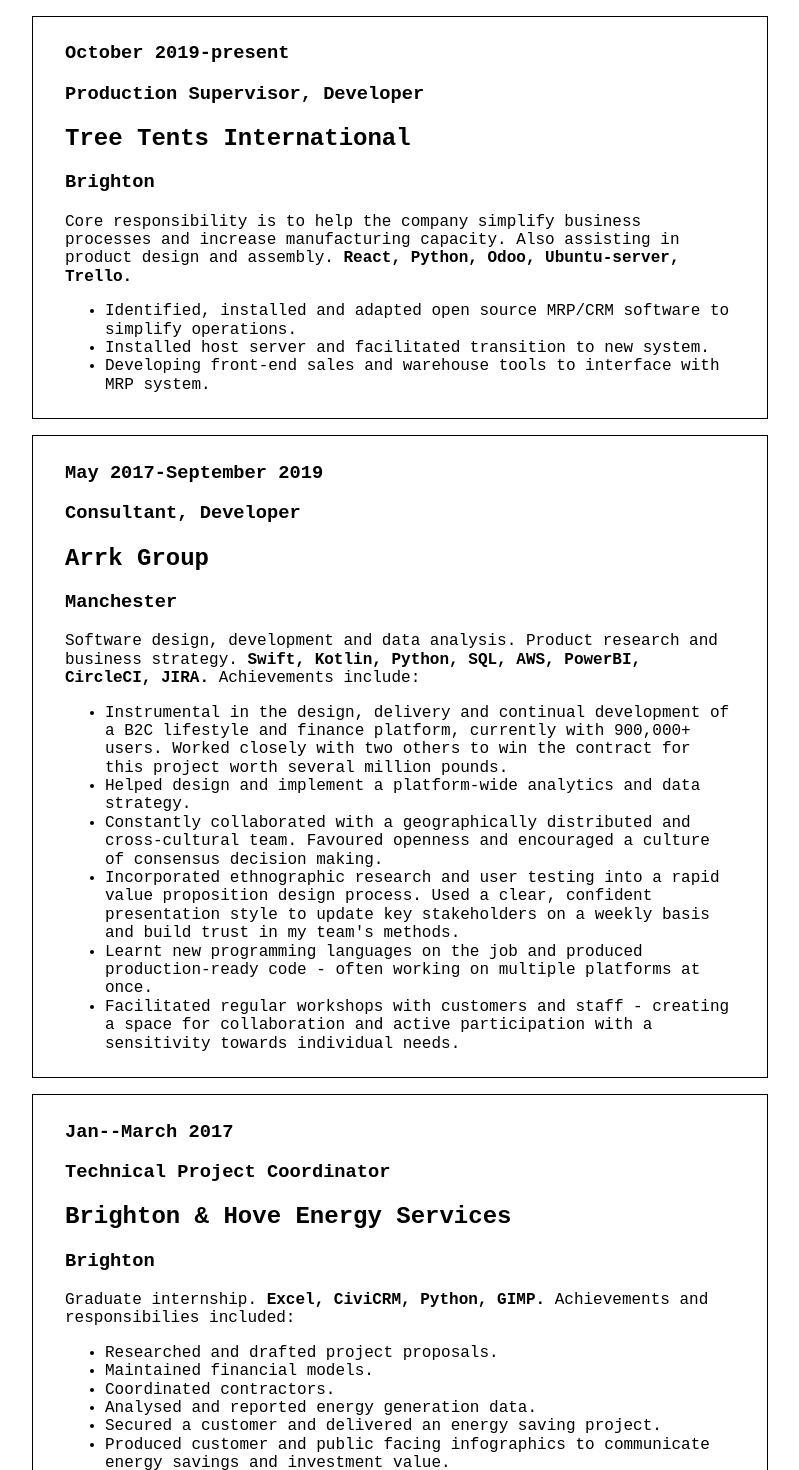
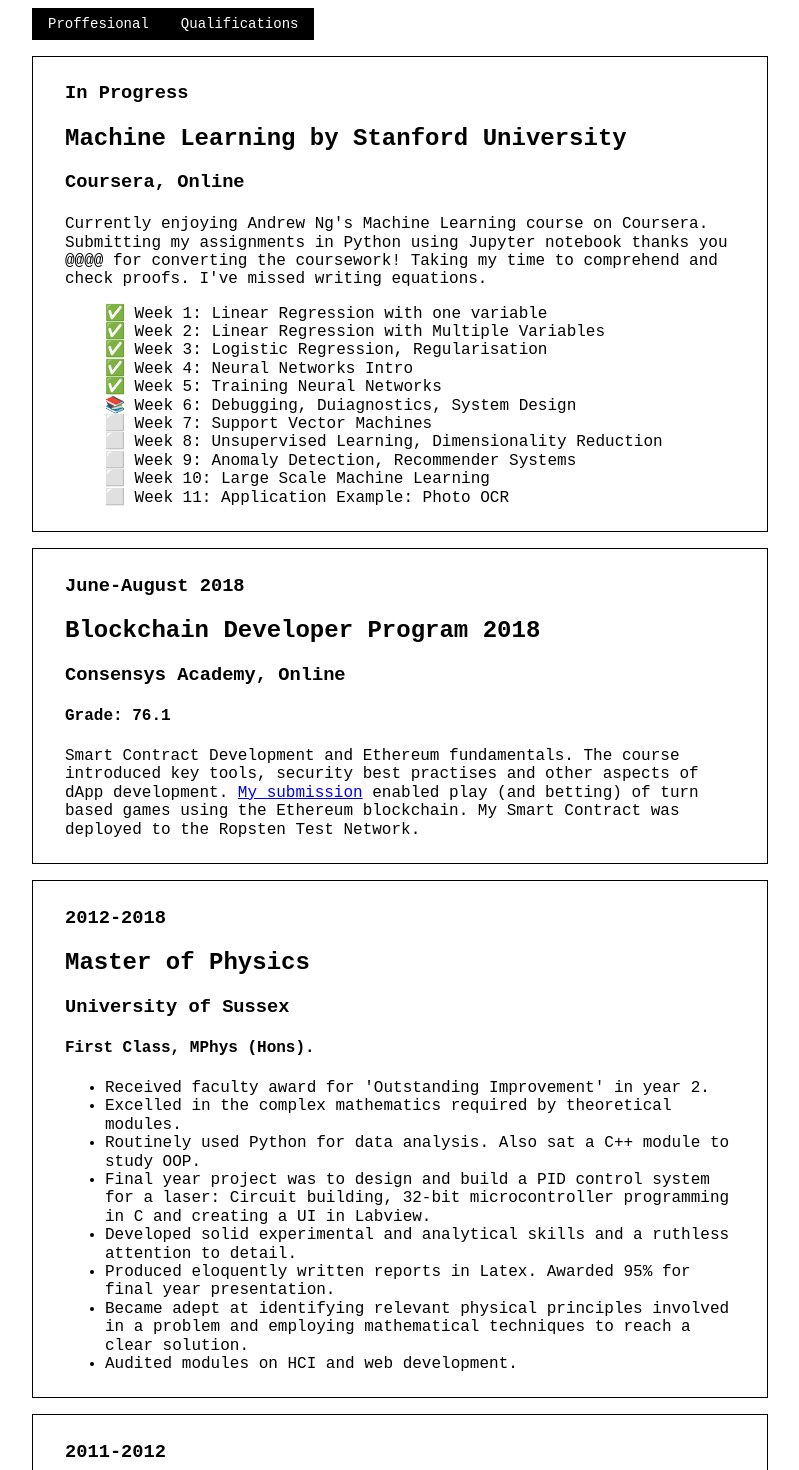
Before and after one commit to chromebanana/personal-website, a React (Create React App) app: page / in a window 1280 px wide. Shown: the part 100-1570 px from the top of the page, without its empty margins (240-1039 px from the left). Built offline with nearby package versions, Linux system fonts and the light colour scheme.

Commit message:
added menu buttons for portfolio section, a qualifications section and updated contact page

```diff
--- a/src/App.js
+++ b/src/App.js
@@ -1,6 +1,6 @@
 import React, { Component } from 'react';
 import { Navigation } from './Navigation';
-import { Portfolio } from './Portfolio';
+import Portfolio from './Portfolio';
 
 import './App.css';
 
@@ -29,13 +29,13 @@
       {this.state.route === 'home' ?
         <div>
         <h1>William Cragg</h1>
-        <h2>Full Stack Developer</h2>
+        <h2>Full Stack Developer.  LAST COMMITTTT</h2>
         </div>
         : ( route === 'bio' ? <div>
           <h2>About Me</h2><p>
           Enthusiastic team player pursuing a career at the intersection of AI and sustainability.
           I'm motivated by technology's capacity to accelerate social and environmental change.
-          I'd like to work in a high performance organisation tackling challenging, critical problems.
+          I'd like to work in a high performance organisation focused on solving societally important problems.
           A job that allows me to flex my mathematics muscles is a must💪.
            <strong> I'm particularly interested in working on industrial scale applications of privacy-preserving machine learning, data fusion or multi-agent modelling.</strong>
           <ul>
@@ -44,19 +44,19 @@
             <li>Thorough, diligent and thoughtful.</li>
             <li>Mostly using Python and React.</li>
           </ul>
-          I also human very well.</p>
+          </p>
           <h2>Tools & Technical Skills</h2>
           <p className="mb1">With Proffesional Experience: Python, React, Swift, SQL, Data Analysis and Reporting, AWS.</p>
           <p className="mt0">Academic and hobby: C, C++, Machine Learning, Smart Contracts, 32-bit microcontrollers, TouchDesigner, Processing.</p>
           <h2>Human Skills</h2><p>Workshop facilitation, Design thinking, Free-association narrative interviews, clear and confident presentation style, kind, honest and direct.</p>
-          <h2>Relevant Interests</h2><p>Federeated Learning, Data Fusion using Baysian Inference, DLTs, Design Theory, Generative Art, Multi-Agent Systems, Power Dynamics, Non-violent Communication, Wallace & Gromit</p>
+          <h2>Relevant Interests</h2><p>Federeated Learning, Data Fusion using Baysian Inference, DLTs, Design Theory, Generative Art, Multi-Agent Systems, Power Dynamics, Non-violent Communication, Wallace & Gromit.</p>
           </div>
         : ( route === 'portfolio' ?
           <Portfolio/>
 
 
 
-        : ( route === 'contact' ? <div><p>contact id also love feed back on this website/any usabiltiy issues responsiveness</p></div> : this.setState({route: 'home'})
+        : ( route === 'contact' ? <div><p>Open to Jobs, collaborations, art projects, or just conversation. I'd love feedback on this website, particularly regarding responsiveness or browser support. Im currently building the backend for a 'contact form' using Django. If you think this is the wrong thing to use I'd like to know why! INCLUDE BUTTONS FOR GITHUB TWITTER LINKEDIN</p></div> : this.setState({route: 'home'})
         )))
       }
       </div>
--- a/src/Portfolio.js
+++ b/src/Portfolio.js
@@ -1,6 +1,5 @@
 import React from 'react';
-// className="pa2 ma2 bg-green" variant='primary'
- const PortfolioItem = ({ date, role, title, location, body }) => {
+ const PortfolioItem = ({ date, role, title, location, detail, body }) => {
   return (
   		<div className="pv2">
   		<article className="ba ph4 pv2">
@@ -8,6 +7,7 @@
 		<h3>{role}</h3>
 		<h2>{title}</h2>
 		<h3>{location}</h3>
+		<h4>{detail}</h4>
 		<p className="">{body}</p>
 		</article>
   		</div>
@@ -15,9 +15,40 @@
     )
 }
 
-export const Portfolio = ({ }) => {
-  return (
+
+const Button = ({ currentSelection, text, onClick }) => {
+		console.log('test' + {currentSelection})
+
+	// console.log({currentSelection}==='Proffesional')
+  return(
+ <a class={{currentSelection}==={text} ? "f6 link dim ph3 pv2 mb2 dib white bg-black" : "f6 link dim ph3 pv2 mb2 dib white bg-black"} onClick={onClick} href="#0">{text}</a>
+  )
+}
+
+
+class Portfolio extends React.Component {
+	constructor() {
+		super();
+		this.state = {
+			category: 'Qualifications'
+		}
+	}
+
+	changePortfolioCategory = (event) => {
+		let target = event.target
+		console.log(target.text)
+		this.setState({category: target.text})
+		console.log(this.state.category)
+
+	}
+
+ render() {
+ 	return (
           <div>
+          <Button
+          currentSelection={this.state.category} text={'Proffesional'} onClick={this.changePortfolioCategory}/><Button currentSelection={this.state.category} text={'Qualifications'} onClick={this.changePortfolioCategory}/>
+	      {this.state.category === 'Proffesional' ?
+	      <div>
 	      <PortfolioItem date={'October 2019-present'}
 	      	role={'Production Supervisor, Developer'}
 	        title={'Tree Tents International'}
@@ -54,7 +85,62 @@
             	<li>Secured a customer and delivered an energy saving project.</li>
             	<li>Produced customer and public facing infographics to communicate energy savings and investment value.</li>
             </ul>]} />
+           </div> : <div>
+           <PortfolioItem date={'In Progress'}
+
+            title={'Machine Learning by Stanford University'}
+            location={'Coursera, Online'}
+            body={[<p>Currently enjoying Andrew Ng's Machine Learning course on Coursera. Submitting my assignments in Python using Jupyter notebook thanks you @@@@ for converting the coursework! Taking my time to comprehend and check proofs. I've missed writing equations.</p>,
+             <ul className="list">
+             <li>✅ Week 1: Linear Regression with one variable</li>
+             <li>✅ Week 2: Linear Regression with Multiple Variables</li>
+             <li>✅ Week 3: Logistic Regression, Regularisation</li>
+             <li>✅ Week 4: Neural Networks Intro </li>
+             <li>✅ Week 5: Training Neural Networks</li>
+             <li>📚 Week 6: Debugging, Duiagnostics, System Design</li>
+             <li>⬜️ Week 7: Support Vector Machines</li>
+             <li>⬜️ Week 8: Unsupervised Learning, Dimensionality Reduction</li>
+             <li>⬜️ Week 9: Anomaly Detection, Recommender Systems</li>
+             <li>⬜️ Week 10: Large Scale Machine Learning</li>
+             <li>⬜️ Week 11: Application Example: Photo OCR</li>
+
+             </ul>]} />
+            <PortfolioItem date={'June-August 2018'}
+            title={'Blockchain Developer Program 2018'}
+            location={'Consensys Academy, Online'}
+            detail={'Grade: 76.1'}
+            body={<p>Smart Contract Development and Ethereum fundamentals. The course introduced key tools, security best practises and other aspects of dApp development. <a href="https://github.com/chromebanana/battleships-ethereum">My submission</a> enabled play (and betting) of turn based games using the Ethereum blockchain. My Smart Contract was deployed to the Ropsten Test Network.</p>
+             } />
+             <PortfolioItem date={'2012-2018'}
+            title={'Master of Physics'}
+            location={'University of Sussex'}
+            detail={'First Class, MPhys (Hons).'}
+            body={<ul>
+            	<li>Received faculty award for 'Outstanding Improvement' in year 2.</li>
+            	<li>Excelled in the complex mathematics required by theoretical modules.</li>
+            	<li>Routinely used Python for data analysis. Also sat a C++ module to study OOP.</li>
+            	<li>Final year project was to design and build a PID control system for a laser: Circuit building, 32-bit microcontroller programming in C and creating a UI in Labview.</li>
+            	<li>Developed solid experimental and analytical skills and a ruthless attention to detail.</li>
+            	<li>Produced eloquently written reports in Latex. Awarded 95% for final year presentation.</li>
+            	<li>Became adept at identifying relevant physical principles involved in a problem and employing mathematical techniques to reach a clear solution.</li>
+            	<li>Audited modules on HCI and web development.</li>
+            	</ul>
+             } />
+             <PortfolioItem date={'2011-2012'}
+            title={'Physics Foundation Year'}
+            location={'University of Manchester'}
+            detail={'71.25% Average'}
+             />
+             <PortfolioItem date={'Jan-September 2011'}
+            title={'Polymaths - Certificate of the Institute of Mathematics and its Applications'}
+            location={'University of Bolton'}
+
+             />
+             </div> }
          </div>
 
-    )
+    );
+ }
 }
+
+export default Portfolio;
```
